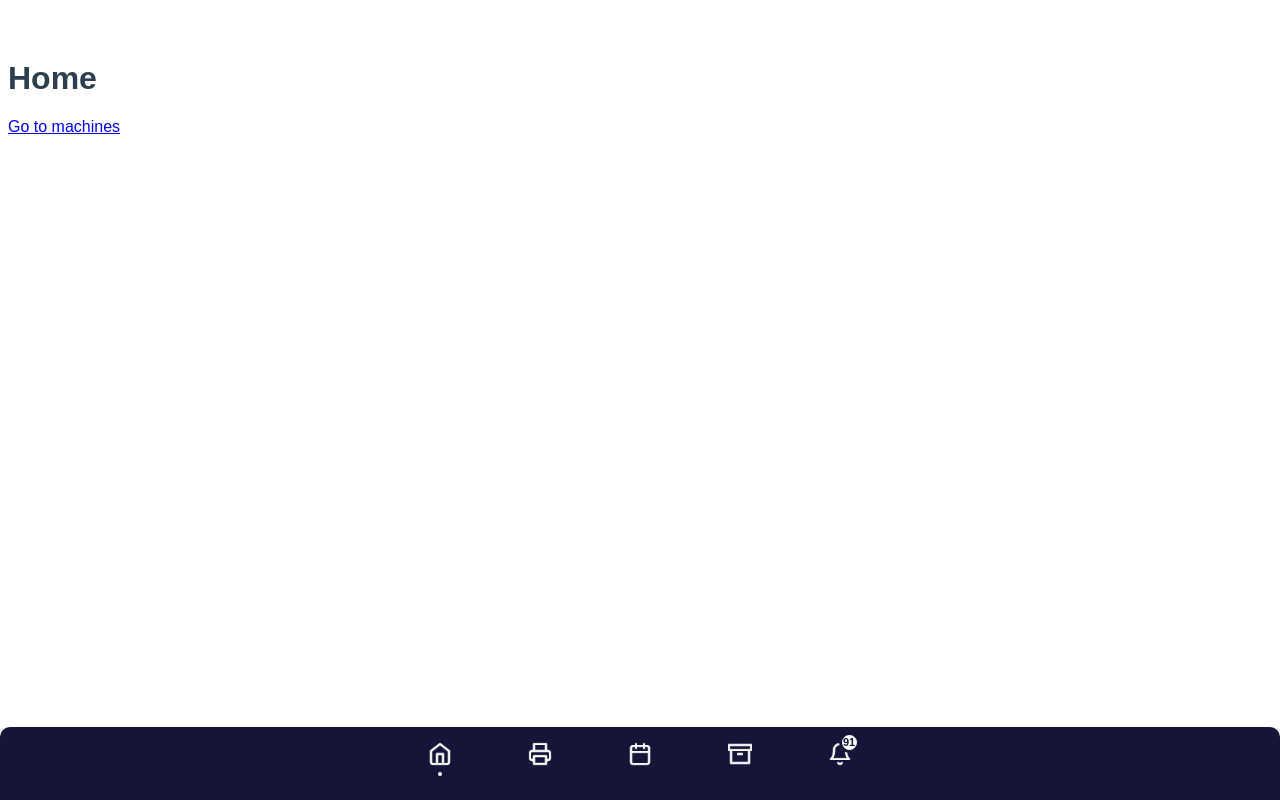
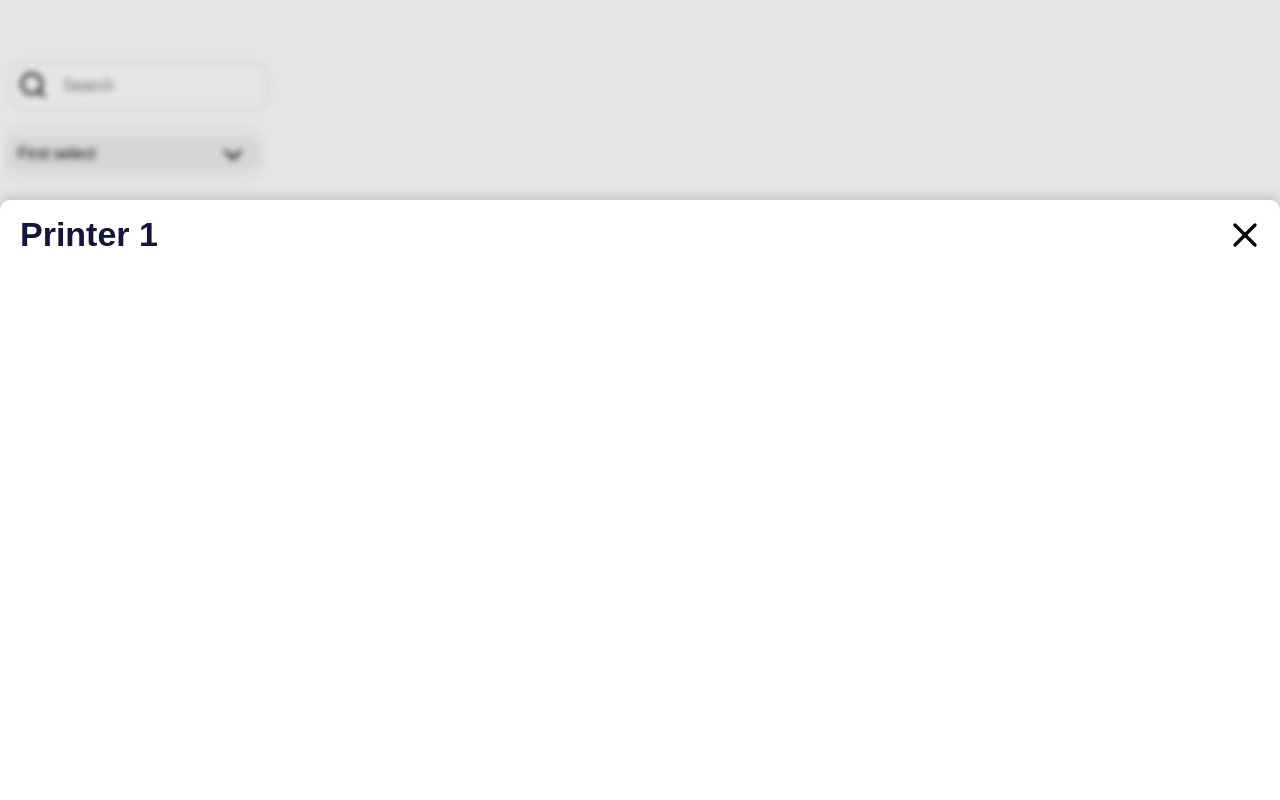
Before and after one commit to RobinGalema/Additive-Vue-App, a Vue app: page / in a window 1280 px wide. Built offline with nearby package versions, Linux system fonts and the light colour scheme; a web font is replaced by a local one.

Commit message:
Added Search and Select

```diff
--- a/src/components/Global/Search.Vue
+++ b/src/components/Global/Search.Vue
@@ -0,0 +1,41 @@
+<template>
+  <div id="input_container">
+    <input type="text" id="input" placeholder="Search" />
+    <img src="~@/assets/icons/search.svg" id="input_img" />
+  </div>
+</template>
+
+<script>
+export default {
+  name: "Search",
+};
+</script>
+
+<style scoped>
+#input_container {
+  position: relative;
+  width: 200px;
+  padding: 5px;
+}
+#input {
+  height: 40px;
+  margin: 0;
+  padding-left: 50px;
+  width: 100%;
+  outline: none;
+  border: none;
+  border-radius: 10px;
+  box-shadow: 0px 0px 10px #0000001f;
+  font-family: open-sans, sans-serif;
+  font-weight: 400;
+  font-style: normal;
+  font-size: 16px;
+}
+#input_img {
+  position: absolute;
+  top: 10px;
+  left: 10px;
+  width: 30px;
+  height: 30px;
+}
+</style>
--- a/src/components/Global/Select.vue
+++ b/src/components/Global/Select.vue
@@ -0,0 +1,60 @@
+<template>
+  <div class="select">
+    <select>
+      <option>First select</option>
+      <option>Option</option>
+      <option>Option</option>
+    </select>
+    <img src="~@/assets/icons/chevron-down.svg" class="selectarrow" />
+  </div>
+</template>
+
+<script>
+export default {
+  name: "Select",
+  data: function() {
+    return {
+      selected: "",
+    };
+  },
+};
+</script>
+
+<style scoped>
+.select {
+  position: relative;
+  margin: 0;
+  padding-top: 5px;
+  padding-bottom: 5px;
+  width: 250px;
+  outline: none;
+  border: none;
+  border-radius: 10px;
+  box-shadow: 0px 0px 10px #0000001f;
+}
+.select select {
+  display: inline-block;
+  width: 100%;
+  cursor: pointer;
+  padding: 10px 10px;
+  outline: 0;
+  border: 0;
+  border-radius: 10px;
+  appearance: none;
+  -webkit-appearance: none;
+  -moz-appearance: none;
+  font-family: open-sans, sans-serif;
+  font-weight: 400;
+  font-style: normal;
+  font-size: 16px;
+}
+
+.selectarrow {
+  position: absolute;
+  top: 10px;
+  right: 10px;
+  width: 30px;
+  height: 30px;
+  pointer-events: none;
+}
+</style>
--- a/src/views/Home.vue
+++ b/src/views/Home.vue
@@ -1,17 +1,21 @@
 <template>
-  <h1>Home</h1>
-  <a href="/machines">Go to machines</a>
-  <!-- <SlideOutOverlay title="Printer 1" /> -->
+  <Search /><br />
+  <Select />
+  <SlideOutOverlay title="Printer 1" />
 </template>
 
 <script>
 
-// import SlideOutOverlay from "@/components/Global/SlideOutOverlay.vue"
+import Search from "@/components/Global/Search.vue"
+import Select from "@/components/Global/Select.vue"
+import SlideOutOverlay from "@/components/Global/SlideOutOverlay.vue"
 
 export default {
   name: 'Home',
   components:{
-    // SlideOutOverlay,
+    Search,
+    Select,
+    SlideOutOverlay,
   }
 }
 </script>
```
Also changed, not shown: src/assets/icons/search.svg (added).
